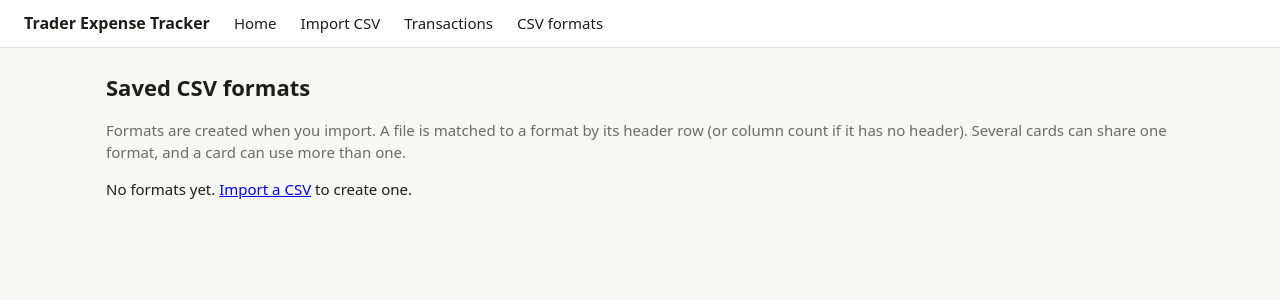
After one commit to mcwnq/expense-tracking, a FastAPI app: template app/templates/formats.html in a window 1280 px wide. The commit adds this page. Shown: the top 300 px of the page. Run offline with FastAPI, Linux system fonts and the light colour scheme; the template is opened without the code that fills it, so the values that code supplies are empty.

Commit message:
Saved, named CSV formats shared across cards
Formats live in their own table and are auto-matched to an uploaded file
by header row (or column count when headerless), so one format can serve
several cards and a card can use several. Adds a CSV formats page.

Co-Authored-By: Claude Opus 5.5 (1M context) <noreply@anthropic.com>
Claude-Session: https://claude.ai/code/session_01MWjpfGWGN5uyBA1LvcexTr

```diff
--- a/app/db.py
+++ b/app/db.py
@@ -7,19 +7,25 @@ from pathlib import Path
 DEFAULT_DB_PATH = Path(os.environ.get("EXPENSE_DB", "expenses.db"))
 
 SCHEMA = """
-CREATE TABLE IF NOT EXISTS accounts (
+CREATE TABLE IF NOT EXISTS csv_formats (
     id              INTEGER PRIMARY KEY,
     name            TEXT NOT NULL UNIQUE,
-    currency        TEXT NOT NULL CHECK (currency IN ('CAD', 'USD')),
-    -- CSV column mapping, remembered per card
-    date_col        TEXT,
-    description_col TEXT,
+    signature       TEXT NOT NULL,  -- header row (or column count) used to auto-match files
+    date_col        TEXT NOT NULL,
+    description_col TEXT NOT NULL,
     amount_col      TEXT,           -- single signed amount column, or
     debit_col       TEXT,           -- separate debit / credit columns
     credit_col      TEXT,
     date_format     TEXT,           -- strptime format, e.g. %Y-%m-%d
     charges_positive INTEGER NOT NULL DEFAULT 1,  -- 1 if purchases appear as positive numbers
     has_header      INTEGER NOT NULL DEFAULT 1
+);
+
+CREATE TABLE IF NOT EXISTS accounts (
+    id              INTEGER PRIMARY KEY,
+    name            TEXT NOT NULL UNIQUE,
+    currency        TEXT NOT NULL CHECK (currency IN ('CAD', 'USD')),
+    last_format_id  INTEGER REFERENCES csv_formats(id) ON DELETE SET NULL
 );
 
 CREATE TABLE IF NOT EXISTS import_batches (
--- a/app/importer.py
+++ b/app/importer.py
@@ -1,8 +1,10 @@
-"""Credit card CSV import with a per-card column mapping.
+"""Credit card CSV import using saved, named CSV formats.
 
 Banks export CSVs in different shapes: some have one signed amount column,
 others split debits and credits; some have no header row at all (TD, for
-example). The mapping stored on each account says where to find each field.
+example). A saved format says where to find each field. Formats are shared:
+several cards can use one, and a card can use several. An uploaded file is
+matched to a format by its header row (or column count when headerless).
 Without a header, columns are referred to by 1-based position ("1", "2", ...).
 """
 
@@ -49,7 +51,7 @@ class Mapping:
     has_header: bool = True
 
     @classmethod
-    def from_account(cls, row: sqlite3.Row) -> "Mapping":
+    def from_row(cls, row: sqlite3.Row) -> "Mapping":
         return cls(
             date_col=row["date_col"],
             description_col=row["description_col"],
@@ -99,6 +101,57 @@ def looks_like_header(text: str) -> bool:
     return not any(guess_date_format([c]) for c in first) and not any(
         _try_amount(c) is not None for c in first
     )
+
+
+def signature(text: str, has_header: bool) -> str:
+    """Fingerprint used to match a file to a saved format."""
+    header, _ = read_rows(text, has_header)
+    if has_header:
+        return "|".join(h.lower() for h in header)
+    return f"cols:{len(header)}"
+
+
+def match_format(
+    conn: sqlite3.Connection, text: str, prefer_id: int | None = None
+) -> sqlite3.Row | None:
+    """Saved format whose header (or column count) matches the file.
+    If several match, prefer_id (the card's last-used format) wins."""
+    candidates = {signature(text, True), signature(text, False)}
+    matches = [
+        f
+        for f in conn.execute("SELECT * FROM csv_formats ORDER BY name")
+        if f["signature"] in candidates
+        and (f["has_header"] or not looks_like_header(text))
+    ]
+    for f in matches:
+        if f["id"] == prefer_id:
+            return f
+    return matches[0] if matches else None
+
+
+def save_format(conn: sqlite3.Connection, name: str, m: Mapping, text: str) -> int:
+    """Create or update the named format. Returns its id."""
+    values = (
+        signature(text, m.has_header),
+        m.date_col,
+        m.description_col,
+        m.amount_col,
+        m.debit_col,
+        m.credit_col,
+        m.date_format,
+        int(m.charges_positive),
+        int(m.has_header),
+    )
+    conn.execute(
+        "INSERT INTO csv_formats (signature, date_col, description_col, amount_col, debit_col, "
+        "credit_col, date_format, charges_positive, has_header, name) VALUES (?, ?, ?, ?, ?, ?, ?, ?, ?, ?) "
+        "ON CONFLICT(name) DO UPDATE SET signature=excluded.signature, date_col=excluded.date_col, "
+        "description_col=excluded.description_col, amount_col=excluded.amount_col, "
+        "debit_col=excluded.debit_col, credit_col=excluded.credit_col, date_format=excluded.date_format, "
+        "charges_positive=excluded.charges_positive, has_header=excluded.has_header",
+        (*values, name.strip()),
+    )
+    return conn.execute("SELECT id FROM csv_formats WHERE name = ?", (name.strip(),)).fetchone()["id"]
 
 
 def guess_mapping(text: str) -> Mapping:
--- a/app/main.py
+++ b/app/main.py
@@ -66,8 +66,12 @@ def create_app(db_path: Path | str | None = None, fetcher: fx.Fetcher | None = f
     async def import_preview(request: Request, account_id: int = Form(...), file: UploadFile = Form(...)):
         text = (await file.read()).decode("utf-8-sig", errors="replace")
         account = get_account(account_id)
-        mapping = importer.Mapping.from_account(account) if account["date_col"] else importer.guess_mapping(text)
-        return _preview(request, account, text, file.filename or "upload.csv", mapping)
+        fmt = importer.match_format(conn, text, prefer_id=account["last_format_id"])
+        if fmt:
+            mapping, name, note = importer.Mapping.from_row(fmt), fmt["name"], f"Matched saved format \u201c{fmt['name']}\u201d."
+        else:
+            mapping, name, note = importer.guess_mapping(text), f"{account['name']} format", None
+        return _preview(request, account, text, file.filename or "upload.csv", mapping, name, note)
 
     @app.post("/import/confirm", response_class=HTMLResponse)
     def import_confirm(
@@ -83,9 +87,14 @@ def create_app(db_path: Path | str | None = None, fetcher: fx.Fetcher | None = f
         date_format: str = Form(""),
         charges_positive: int = Form(1),
         has_header: int = Form(1),
+        format_name: str = Form(""),
+        load_format_id: int | None = Form(None),
         action: str = Form("import"),
     ):
         account = get_account(account_id)
+        if action == "load" and load_format_id:
+            fmt = conn.execute("SELECT * FROM csv_formats WHERE id = ?", (load_format_id,)).fetchone()
+            return _preview(request, account, csv_text, filename, importer.Mapping.from_row(fmt), fmt["name"])
         mapping = importer.Mapping(
             date_col=date_col,
             description_col=description_col,
@@ -97,34 +106,23 @@ def create_app(db_path: Path | str | None = None, fetcher: fx.Fetcher | None = f
             has_header=bool(has_header),
         )
         if action == "preview":
-            return _preview(request, account, csv_text, filename, mapping)
+            return _preview(request, account, csv_text, filename, mapping, format_name)
+        if not format_name.strip():
+            return _preview(request, account, csv_text, filename, mapping, format_name, error="Give the format a name.")
         try:
             rows = importer.parse(csv_text, mapping)
         except importer.CsvFormatError as e:
-            return _preview(request, account, csv_text, filename, mapping, error=str(e))
+            return _preview(request, account, csv_text, filename, mapping, format_name, error=str(e))
 
-        conn.execute(
-            "UPDATE accounts SET date_col=?, description_col=?, amount_col=?, debit_col=?, credit_col=?, "
-            "date_format=?, charges_positive=?, has_header=? WHERE id=?",
-            (
-                mapping.date_col,
-                mapping.description_col,
-                mapping.amount_col,
-                mapping.debit_col,
-                mapping.credit_col,
-                mapping.date_format,
-                int(mapping.charges_positive),
-                int(mapping.has_header),
-                account_id,
-            ),
-        )
+        format_id = importer.save_format(conn, format_name, mapping, csv_text)
+        conn.execute("UPDATE accounts SET last_format_id = ? WHERE id = ?", (format_id, account_id))
         added, skipped = importer.save(conn, account, rows, filename)
         missing = fx.fill_missing_cad(conn, fetcher) if account["currency"] == "USD" else 0
         return render(
             request, "imported.html", account=account, added=added, skipped=skipped, missing=missing
         )
 
-    def _preview(request, account, text, filename, mapping, error=None):
+    def _preview(request, account, text, filename, mapping, format_name, note=None, error=None):
         header, _ = importer.read_rows(text, mapping.has_header)
         rows, parse_error = [], error
         if not parse_error:
@@ -145,6 +143,9 @@ def create_app(db_path: Path | str | None = None, fetcher: fx.Fetcher | None = f
             total_cents=sum(r.amount_cents for r in rows),
             error=parse_error,
             date_formats=importer.DATE_FORMATS,
+            format_name=format_name,
+            note=note,
+            formats=conn.execute("SELECT id, name FROM csv_formats ORDER BY name").fetchall(),
         )
 
     @app.get("/transactions", response_class=HTMLResponse)
@@ -180,6 +181,26 @@ def create_app(db_path: Path | str | None = None, fetcher: fx.Fetcher | None = f
             total_cad=total_cad,
         )
 
+    @app.get("/formats", response_class=HTMLResponse)
+    def formats(request: Request):
+        rows = conn.execute(
+            "SELECT f.*, GROUP_CONCAT(a.name, ', ') AS cards FROM csv_formats f "
+            "LEFT JOIN accounts a ON a.last_format_id = f.id GROUP BY f.id ORDER BY f.name"
+        ).fetchall()
+        return render(request, "formats.html", formats=rows)
+
+    @app.post("/formats/{format_id}/rename")
+    def rename_format(format_id: int, name: str = Form(...)):
+        conn.execute("UPDATE OR IGNORE csv_formats SET name = ? WHERE id = ?", (name.strip(), format_id))
+        conn.commit()
+        return RedirectResponse("/formats", status_code=303)
+
+    @app.post("/formats/{format_id}/delete")
+    def delete_format(format_id: int):
+        conn.execute("DELETE FROM csv_formats WHERE id = ?", (format_id,))
+        conn.commit()
+        return RedirectResponse("/formats", status_code=303)
+
     @app.post("/fx/refresh")
     def refresh_fx():
         fx.fill_missing_cad(conn, fetcher)
--- a/app/static/style.css
+++ b/app/static/style.css
@@ -20,3 +20,4 @@ input, select, button { font:inherit; padding:5px 8px; }
 button { background:var(--accent); color:#fff; border:0; cursor:pointer; }
 button.secondary { background:#fff; color:var(--accent); border:1px solid var(--accent); }
 button.link { background:none; color:var(--bad); padding:0; }
+.ok { color:#1d5b33; font-weight:600; }
--- a/app/templates/base.html
+++ b/app/templates/base.html
@@ -12,6 +12,7 @@
   <a href="/">Home</a>
   <a href="/import">Import CSV</a>
   <a href="/transactions">Transactions</a>
+  <a href="/formats">CSV formats</a>
 </header>
 <main>
 {% block content %}{% endblock %}
--- /dev/null
+++ b/app/templates/formats.html
@@ -0,0 +1,22 @@
+{% extends "base.html" %}
+{% block content %}
+<h1>Saved CSV formats</h1>
+<p class="muted">Formats are created when you import. A file is matched to a format by its header row (or column count if it has no header). Several cards can share one format, and a card can use more than one.</p>
+{% if formats %}
+<table>
+  <tr><th>Name</th><th>Header</th><th>Columns</th><th>Last used by</th><th></th></tr>
+  {% for f in formats %}
+  <tr>
+    <td><form class="inline" method="post" action="/formats/{{ f.id }}/rename"><input name="name" value="{{ f.name }}"> <button class="secondary">Rename</button></form></td>
+    <td>{{ "Yes" if f.has_header else "No" }}</td>
+    <td class="muted">date: {{ f.date_col }} · description: {{ f.description_col }} ·
+      {% if f.amount_col %}amount: {{ f.amount_col }} ({{ "purchases +" if f.charges_positive else "purchases −" }}){% else %}debit: {{ f.debit_col }} / credit: {{ f.credit_col or "—" }}{% endif %}</td>
+    <td>{{ f.cards or "" }}</td>
+    <td><form class="inline" method="post" action="/formats/{{ f.id }}/delete" onsubmit="return confirm('Delete this format? Imported transactions are kept.')"><button class="link">Delete</button></form></td>
+  </tr>
+  {% endfor %}
+</table>
+{% else %}
+<p>No formats yet. <a href="/import">Import a CSV</a> to create one.</p>
+{% endif %}
+{% endblock %}
```
Also changed, not shown: app/templates/preview.html (+9 -0 lines), tests/test_app.py (+28 -3 lines), README.md.
